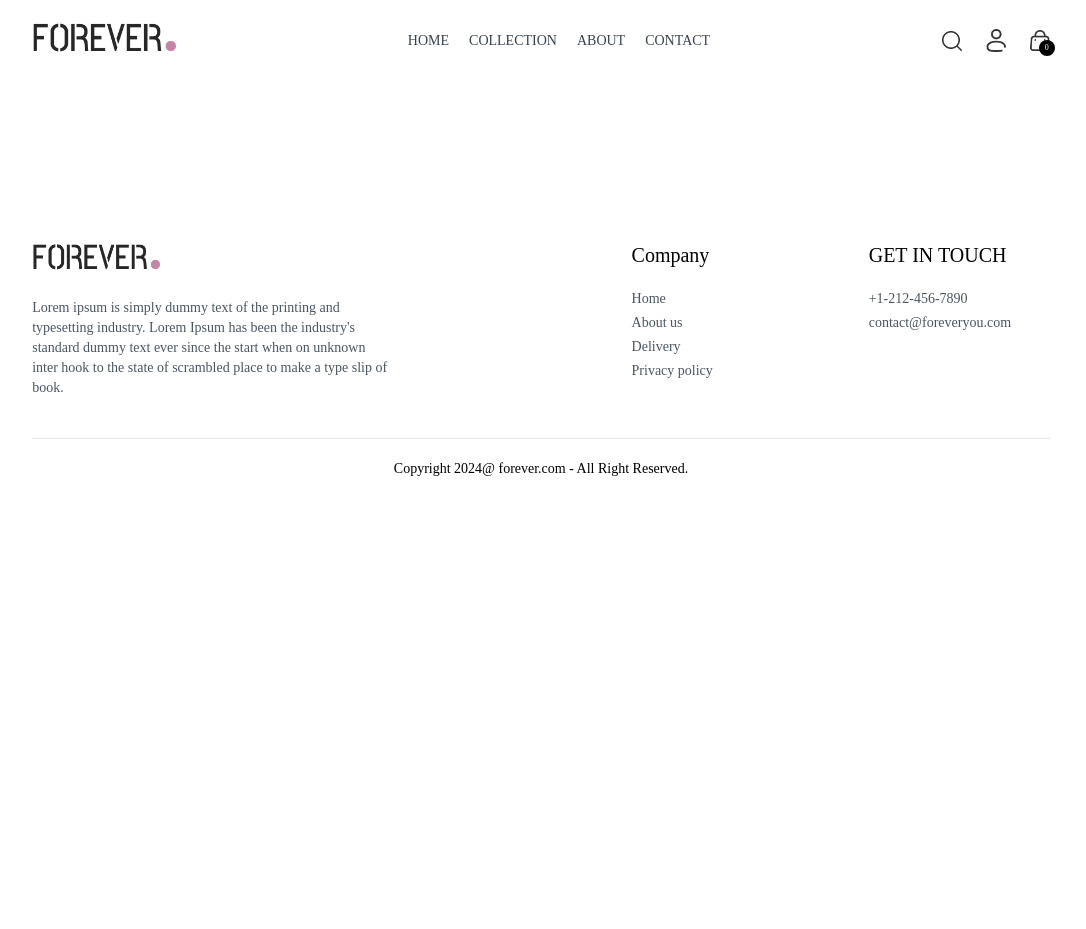
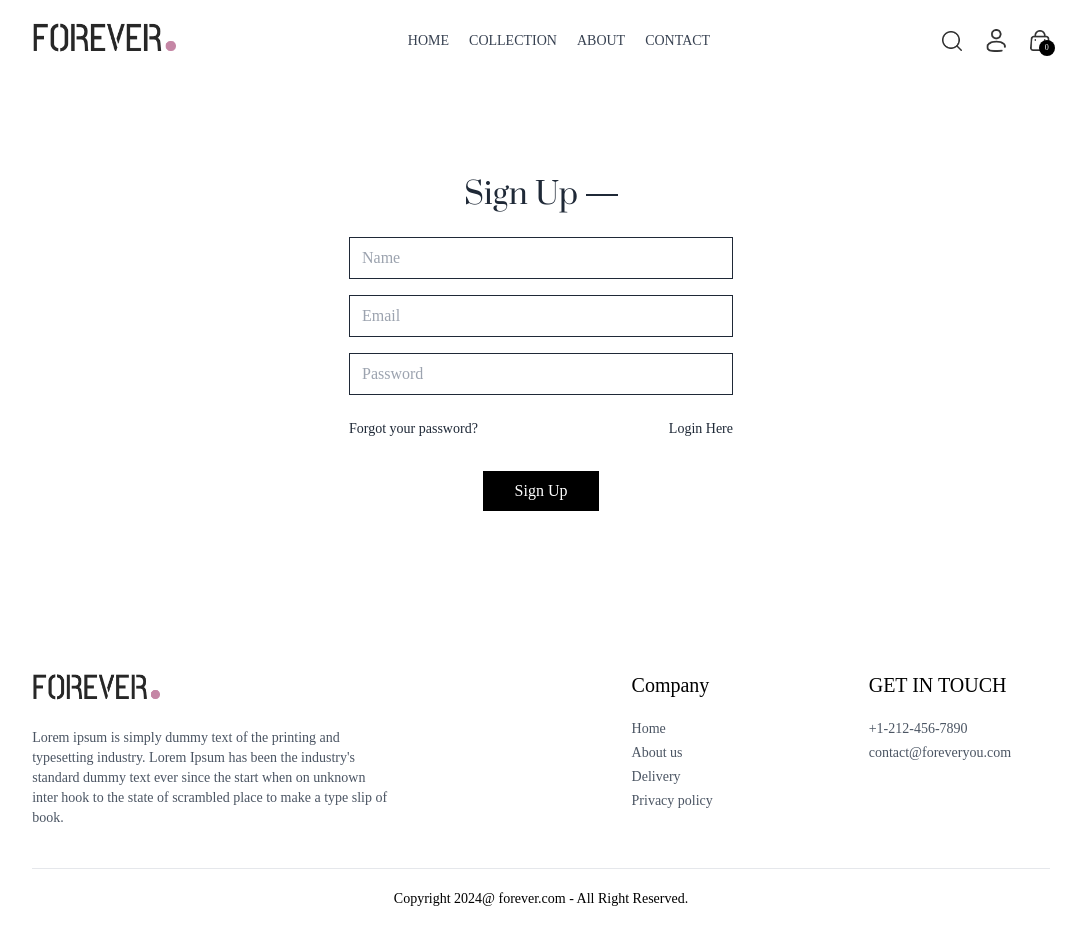
Before and after one commit to SarahHanks04/Simple-eCommerce, a React (Vite) app: page /login in a window 1280 px wide. Shown: the whole page, without its empty margins (99-1185 px from the left). Before the commit the page ends 800 px from the top, so only its background shows below. Built offline with nearby package versions, Linux system fonts and the light colour scheme.

Commit message:
Login updated

```diff
--- a/src/Components/Navbar.jsx
+++ b/src/Components/Navbar.jsx
@@ -39,11 +39,13 @@
         <img onClick={() => setShowSearch(true)} src={assets.search_icon} className="w-5 cursor-pointer" alt="" />
 
         <div className="group relative">
+          <Link to="/login">
           <img
             src={assets.profile_icon}
             className="w-5 cursor-pointer"
             alt=""
           />
+          </Link>
 
           <div className="group-hover:block hidden absolute dropdown-menu right-0 pt-4">
             <div className="flex flex-col gap-2 w-36 py-3 px-5 bg-slate-100 text-gray-500 rounded">
--- a/src/Pages/Login.jsx
+++ b/src/Pages/Login.jsx
@@ -1,10 +1,34 @@
-import React from 'react'
+import React, { useState } from 'react'
 
 const Login = () => {
+
+  const [currentState, setCurrentState] = useState("Sign Up")
+
+  const onSubmitHandler = async (event) => {
+    event.preventDefault()
+  }
+
+
   return (
-    <div>
+    <form onSubmit={onSubmitHandler} className='flex flex-col items-center w-[90%] sm:max-w-96 m-auto mt-14 gap-4 text-gray-800'>
+      <div className='inline-flex items-center gap-2 mb-2 mt-10'>
+        <p className='prata-regular text-3xl'>{currentState}</p>
+        <hr className='border-none h-[1.5px] w-8 bg-gray-800' />
+      </div>
 
-    </div>
+      {currentState === "Login" ? "" : <input type="text" className='w-full px-3 py-2 border border-gray-800' placeholder='Name' required />}
+      <input type="email" className='w-full px-3 py-2 border border-gray-800' placeholder='Email' required />
+      <input type="password" className='w-full px-3 py-2 border border-gray-800' placeholder='Password' required />
+
+      <div className='w-full flex justify-between text-sm mt-[8px]'>
+        <p className='cursor-pointer'>Forgot your password?</p>
+        {
+          currentState === "Login" ? <p onClick={() => setCurrentState('Sign Up')} className='cursor-pointer'>Create account</p> : <p onClick={() => setCurrentState('Login')} className='cursor-pointer'>Login Here</p>
+        }
+      </div>
+
+      <button className='bg-black text-white font-light px-8 py-2 mt-4'>{currentState === "Login" ? 'Sign In' : 'Sign Up'}</button>
+    </form>
   )
 }
 
```
